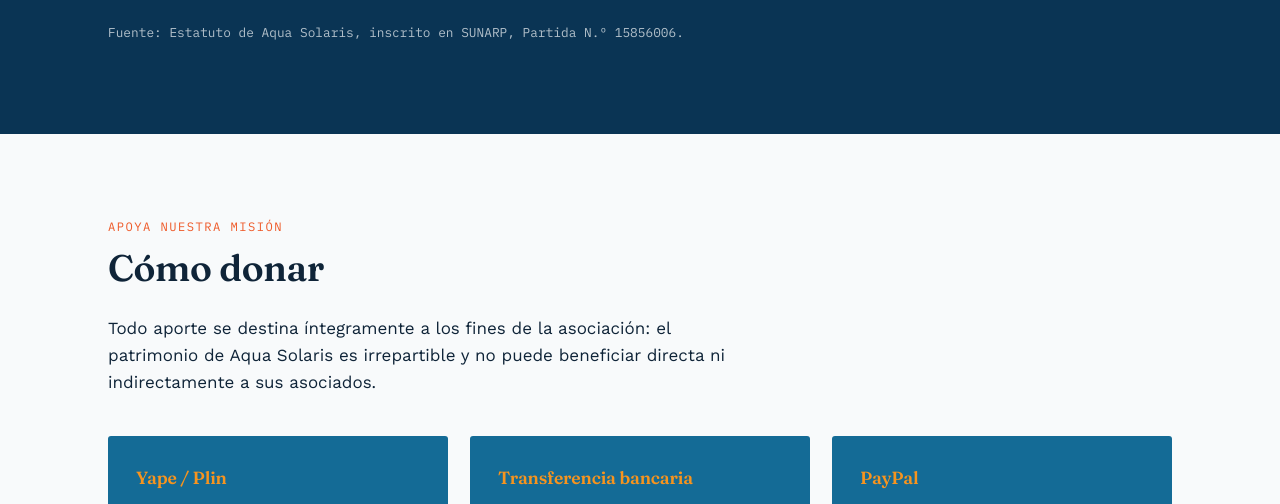
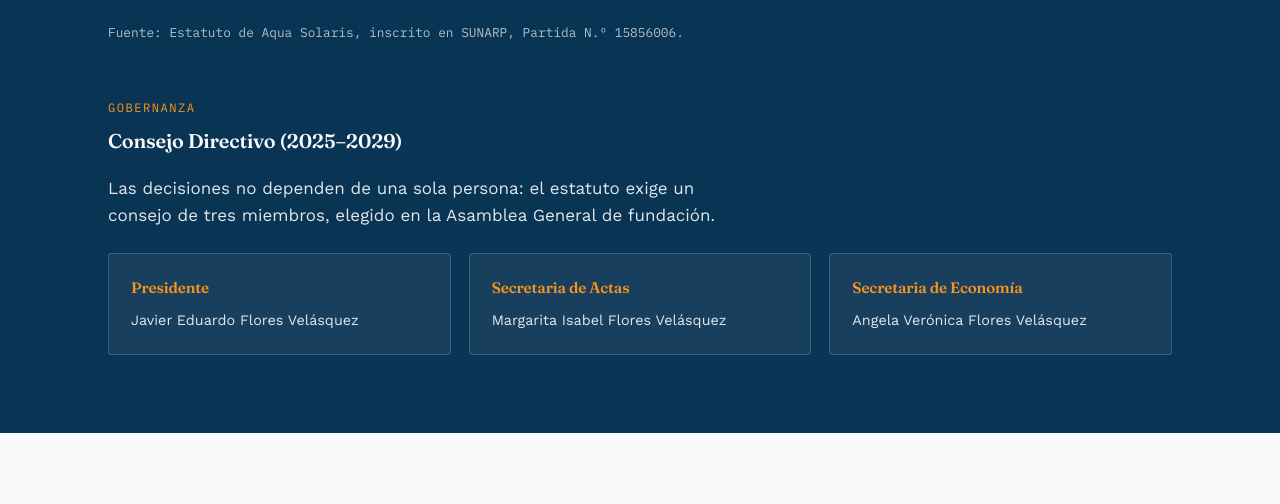
Before and after one commit to JavierFlores1804/aquasolaris-web, a plain HTML site: page index.html in a window 1280 px wide. Shown: the part 5853-6357 px from the top of the page. Drawn offline with nearby package versions, Linux system fonts and the light colour scheme.

Commit message:
Add governance section with board details

```diff
--- a/index.html
+++ b/index.html
@@ -478,6 +478,26 @@
         </div>
       </div>
       <p class="mono" style="opacity:0.7; font-size:0.8rem; margin-top:26px;" data-i18n="trans_note">Fuente: Estatuto de Aqua Solaris, inscrito en SUNARP, Partida N.º 15856006.</p>
+
+      <div style="margin-top:50px;">
+        <span class="kicker" data-i18n="board_kicker">Gobernanza</span>
+        <h3 style="margin-top:6px; color:var(--paper);" data-i18n="board_title">Consejo Directivo (2025–2029)</h3>
+        <p style="max-width:60ch; opacity:0.9;" data-i18n="board_lead">Las decisiones no dependen de una sola persona: el estatuto exige un consejo de tres miembros, elegido en la Asamblea General de fundación.</p>
+        <div class="activity-grid" style="margin-top:24px; grid-template-columns:repeat(3,1fr);">
+          <div class="activity-card">
+            <h3 style="color:var(--sun); font-size:0.95rem;" data-i18n="board_role1">Presidente</h3>
+            <p>Javier Eduardo Flores Velásquez</p>
+          </div>
+          <div class="activity-card">
+            <h3 style="color:var(--sun); font-size:0.95rem;" data-i18n="board_role2">Secretaria de Actas</h3>
+            <p>Margarita Isabel Flores Velásquez</p>
+          </div>
+          <div class="activity-card">
+            <h3 style="color:var(--sun); font-size:0.95rem;" data-i18n="board_role3">Secretaria de Economía</h3>
+            <p>Angela Verónica Flores Velásquez</p>
+          </div>
+        </div>
+      </div>
     </div>
   </section>
 
@@ -567,7 +587,7 @@
             <span data-i18n="social_whatsapp">WhatsApp</span>
           </a>
         </div>
-        <p class="mono" style="opacity:0.7; font-size:0.82rem; margin-top:14px;" data-i18n="social_note">Enlaces a completar con tus cuentas reales.</p>
+        <p class="mono" style="opacity:0.7; font-size:0.82rem; margin-top:14px;" id="social-note" data-i18n="social_note">Enlaces a completar con tus cuentas reales.</p>
       </div>
     </div>
   </section>
@@ -651,6 +671,9 @@
       trans1:"Capacitaciones organizadas por la asociación.", trans2:"Publicaciones que difunden el trabajo de la asociación.",
       trans3:"Identificación, formulación y evaluación social de proyectos de saneamiento.", trans4:"Talleres de higiene y salud diseñados a medida para las comunidades.",
       trans_note:"Fuente: Estatuto de Aqua Solaris, inscrito en SUNARP, Partida N.º 15856006.",
+      board_kicker:"Gobernanza", board_title:"Consejo Directivo (2025–2029)",
+      board_lead:"Las decisiones no dependen de una sola persona: el estatuto exige un consejo de tres miembros, elegido en la Asamblea General de fundación.",
+      board_role1:"Presidente", board_role2:"Secretaria de Actas", board_role3:"Secretaria de Economía",
       donate_kicker:"Apoya nuestra misión", donate_title:"Cómo donar",
       donate_lead:"Todo aporte se destina íntegramente a los fines de la asociación: el patrimonio de Aqua Solaris es irrepartible y no puede beneficiar directa ni indirectamente a sus asociados.",
       donate_card1_t:"Yape / Plin", donate_card1_p:"Transferencia inmediata desde cualquier billetera móvil peruana. Sin comisión para quien dona.", donate_card1_note:"Titular: Javier Eduardo Flores Velásquez (representante legal)",
@@ -716,6 +739,9 @@
       trans1:"Trainings and workshops organized by the association.", trans2:"Publications that share the association's work.",
       trans3:"Identification, design and social evaluation of sanitation projects.", trans4:"Hygiene and health workshops tailored to each community.",
       trans_note:"Source: Aqua Solaris bylaws, registered with SUNARP, Entry No. 15856006.",
+      board_kicker:"Governance", board_title:"Governing Board (2025–2029)",
+      board_lead:"Decisions don't rest on one person: the bylaws require a three-member board, elected at the founding General Assembly.",
+      board_role1:"President", board_role2:"Secretary of Minutes", board_role3:"Secretary of Finance",
       donate_kicker:"Support our mission", donate_title:"How to donate",
       donate_lead:"Every contribution goes fully toward the association's mission: Aqua Solaris' assets cannot be distributed to, or benefit, its members.",
       donate_card1_t:"Yape / Plin", donate_card1_p:"Instant transfer from any Peruvian mobile wallet. No fee for the donor.", donate_card1_note:"Held by: Javier Eduardo Flores Velásquez (legal representative)",
@@ -814,6 +840,11 @@
         link.style.opacity = '0.45';
       }
     });
+    const socialNote = document.getElementById('social-note');
+    if(socialNote){
+      const allFilled = ['tiktok','instagram','facebook','youtube'].every(function(net){ return !!redes[net]; });
+      if(allFilled) socialNote.style.display = 'none';
+    }
   }
   applyDatos();
 </script>
```
